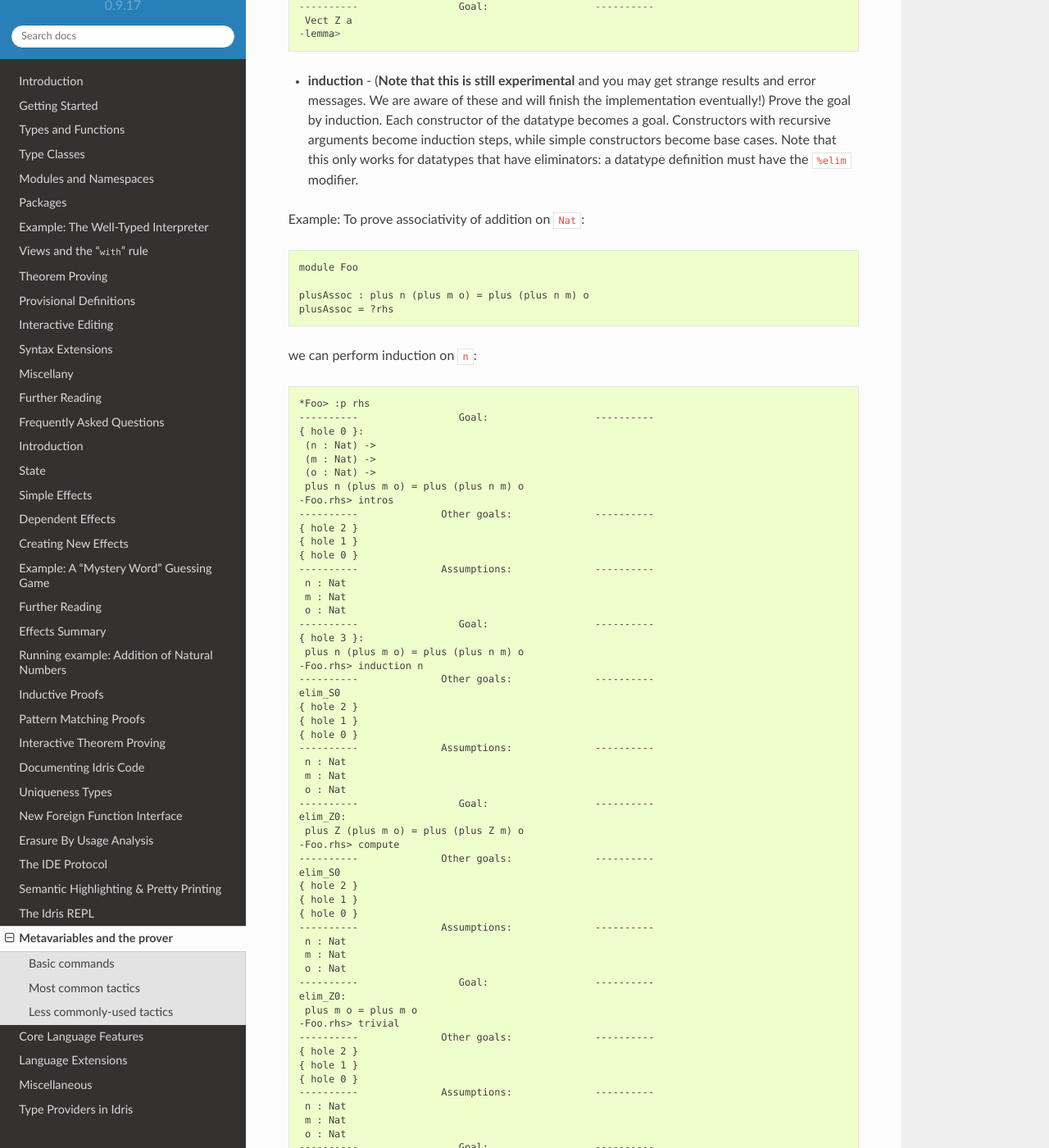
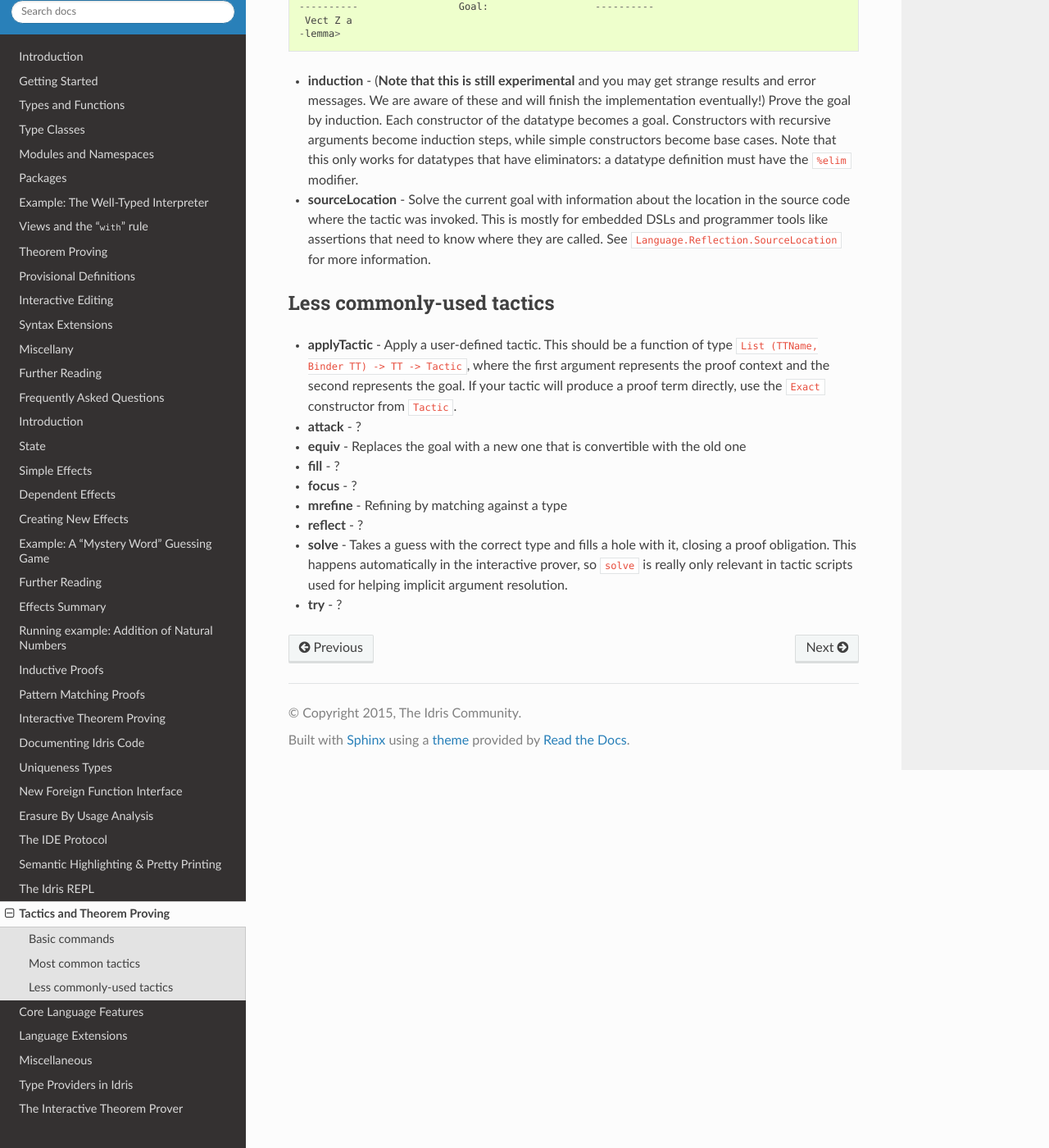
Before and after one commit to idris-lang/Idris-dev, a Sphinx documentation site: the page built from docs/reference/tactics.rst, in a window 1280 px wide and 1400 px high, scrolled down 2553 px. Shown: the whole window at 82% size. Built offline with Sphinx 7.4.7 and the Read the Docs theme 2.0.0, drawn with Linux system fonts in a browser that asks for light colours; formulas are drawn with MathJax 3; some of the changed text lies outside the part shown.

Commit message:
Update
+ Moved short interactive theorem proving example to the guides.
+ Made the interactive theorem proving reference more a list of commands.

```diff
--- a/docs/guides/index.rst
+++ b/docs/guides/index.rst
@@ -19,3 +19,4 @@ Tutorials submitted by community members.
    :maxdepth: 1
 
    type-providers-ffi
+   theorem-prover
--- a/docs/index.rst
+++ b/docs/index.rst
@@ -107,7 +107,7 @@ Language Reference
    reference/ide-protocol
    reference/semantic-highlighting
    reference/repl
-   reference/theorem-prover
+   reference/tactics
    reference/language-features
    reference/language-extensions
    reference/misc
@@ -122,3 +122,4 @@ Short Guides
    :maxdepth: 1
 
    guides/type-providers-ffi
+   guides/theorem-prover
--- a/docs/reference/index.rst
+++ b/docs/reference/index.rst
@@ -27,7 +27,7 @@ This will tell you how Idris works, for using it you should read the Idris Tutor
    semantic-highlighting
    repl
    syntax-guide
-   theorem-prover
+   tactics
    language-features
    language-extensions
    misc
--- a/docs/reference/theorem-prover.rst
+++ b/docs/reference/tactics.rst
@@ -1,6 +1,6 @@
-*****************************
-Metavariables and the prover
-*****************************
+***************************
+Tactics and Theorem Proving
+***************************
 
 To list all unproven metavariables, use the command ``:m``. This will
 display their qualified names and the expected types. To interactively
@@ -152,142 +152,6 @@ You can also supply your own name for the assumption:
    datatypes that have eliminators: a datatype definition must have the
    ``%elim`` modifier.
 
-Example: To prove associativity of addition on ``Nat``:
-
-::
-
-    module Foo
-
-    plusAssoc : plus n (plus m o) = plus (plus n m) o
-    plusAssoc = ?rhs
-
-we can perform induction on ``n``:
-
-::
-
-    *Foo> :p rhs
-    ----------                 Goal:                  ----------
-    { hole 0 }:
-     (n : Nat) ->
-     (m : Nat) ->
-     (o : Nat) ->
-     plus n (plus m o) = plus (plus n m) o
-    -Foo.rhs> intros
-    ----------              Other goals:              ----------
-    { hole 2 }
-    { hole 1 }
-    { hole 0 }
-    ----------              Assumptions:              ----------
-     n : Nat
-     m : Nat
-     o : Nat
-    ----------                 Goal:                  ----------
-    { hole 3 }:
-     plus n (plus m o) = plus (plus n m) o
-    -Foo.rhs> induction n
-    ----------              Other goals:              ----------
-    elim_S0
-    { hole 2 }
-    { hole 1 }
-    { hole 0 }
-    ----------              Assumptions:              ----------
-     n : Nat
-     m : Nat
-     o : Nat
-    ----------                 Goal:                  ----------
-    elim_Z0:
-     plus Z (plus m o) = plus (plus Z m) o
-    -Foo.rhs> compute
-    ----------              Other goals:              ----------
-    elim_S0
-    { hole 2 }
-    { hole 1 }
-    { hole 0 }
-    ----------              Assumptions:              ----------
-     n : Nat
-     m : Nat
-     o : Nat
-    ----------                 Goal:                  ----------
-    elim_Z0:
-     plus m o = plus m o
-    -Foo.rhs> trivial
-    ----------              Other goals:              ----------
-    { hole 2 }
-    { hole 1 }
-    { hole 0 }
-    ----------              Assumptions:              ----------
-     n : Nat
-     m : Nat
-     o : Nat
-    ----------                 Goal:                  ----------
-    elim_S0:
-     (n__0 : Nat) ->
-     (plus n__0 (plus m o) = plus (plus n__0 m) o) ->
-     plus (S n__0) (plus m o) = plus (plus (S n__0) m) o
-    -Foo.rhs> intros
-    ----------              Other goals:              ----------
-    { hole 4 }
-    elim_S0
-    { hole 2 }
-    { hole 1 }
-    { hole 0 }
-    ----------              Assumptions:              ----------
-     n : Nat
-     m : Nat
-     o : Nat
-     n__0 : Nat
-     ihn__0 : plus n__0 (plus m o) = plus (plus n__0 m) o
-    ----------                 Goal:                  ----------
-    { hole 5 }:
-     plus (S n__0) (plus m o) = plus (plus (S n__0) m) o
-    -Foo.rhs> compute
-    ----------              Other goals:              ----------
-    { hole 4 }
-    elim_S0
-    { hole 2 }
-    { hole 1 }
-    { hole 0 }
-    ----------              Assumptions:              ----------
-     n : Nat
-     m : Nat
-     o : Nat
-     n__0 : Nat
-     ihn__0 : plus n__0 (plus m o) = plus (plus n__0 m) o
-    ----------                 Goal:                  ----------
-    { hole 5 }:
-     S (plus n__0 (plus m o)) = S (plus (plus n__0 m) o)
-    -Foo.rhs> rewrite ihn__0
-    ----------              Other goals:              ----------
-    { hole 5 }
-    { hole 4 }
-    elim_S0
-    { hole 2 }
-    { hole 1 }
-    { hole 0 }
-    ----------              Assumptions:              ----------
-     n : Nat
-     m : Nat
-     o : Nat
-     n__0 : Nat
-     ihn__0 : plus n__0 (plus m o) = plus (plus n__0 m) o
-    ----------                 Goal:                  ----------
-    { hole 6 }:
-     S (plus n__0 (plus m o)) = S (plus n__0 (plus m o))
-    -Foo.rhs> trivial
-    rhs: No more goals.
-    -Foo.rhs> qed
-    Proof completed!
-    Foo.rhs = proof
-      intros
-      induction n
-      compute
-      trivial
-      intros
-      compute
-      rewrite ihn__0
-      trivial
-
-Two goals were created: one for ``Z`` and one for ``S``.
 
 -  **sourceLocation** - Solve the current goal with information about
    the location in the source code where the tactic was invoked. This is
```
Also changed, not shown: docs/guides/theorem-prover.rst (added, +217 -0 lines).
